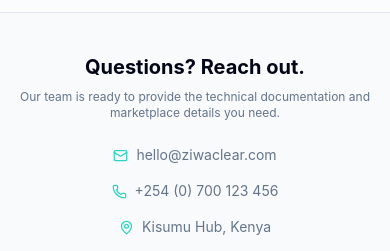
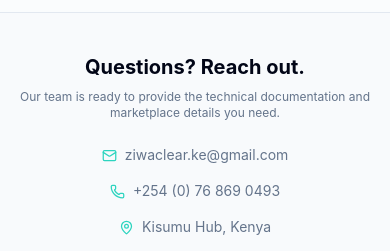
Before and after one commit to Gathoni-K/ZiwaClear, a React (Vite) app in the folder frontend/: page / in a window 390 px wide. Shown: the part 4266-4517 px from the top of the page. Built offline with nearby package versions, Linux system fonts and the light colour scheme; no server answers.

Commit message:
changed the phone number and email in the footer

```diff
--- a/frontend/src/components/landing/LandingFooter.tsx
+++ b/frontend/src/components/landing/LandingFooter.tsx
@@ -28,11 +28,15 @@ export function LandingFooter() {
         <div className="flex flex-col sm:flex-row flex-wrap items-center justify-center gap-4 md:gap-8 mt-6 text-sm text-muted">
           <span className="flex items-center gap-2">
             <Mail size={15} className="text-primary shrink-0" />
-            hello@ziwaclear.com
+                        <a href="mailto:ziwaclear.ke@gmail.com" className="hover:text-primary transition-colors">
+              ziwaclear.ke@gmail.com
+            </a>
           </span>
           <span className="flex items-center gap-2">
             <Phone size={15} className="text-primary shrink-0" />
-            +254 (0) 700 123 456
+                        <a href="tel:+254768690493" className="hover:text-primary transition-colors">
+              +254 (0) 76 869 0493
+            </a>
           </span>
           <span className="flex items-center gap-2">
             <MapPin size={15} className="text-primary shrink-0" />
```
